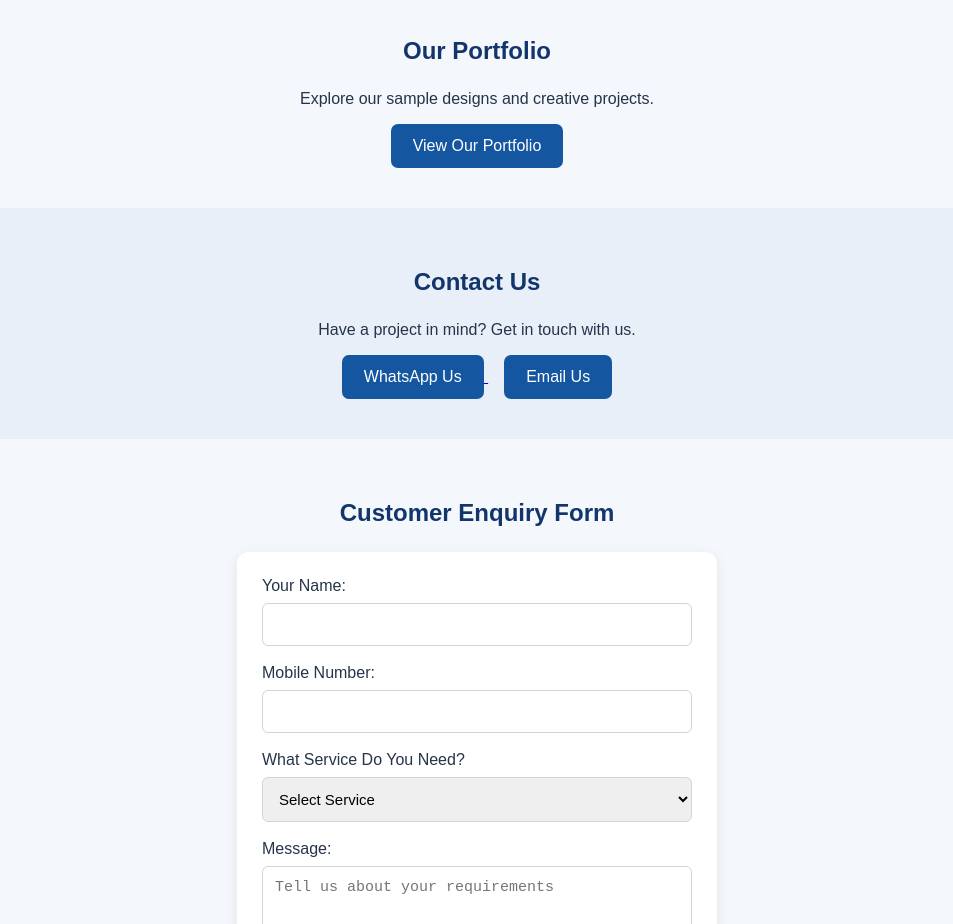
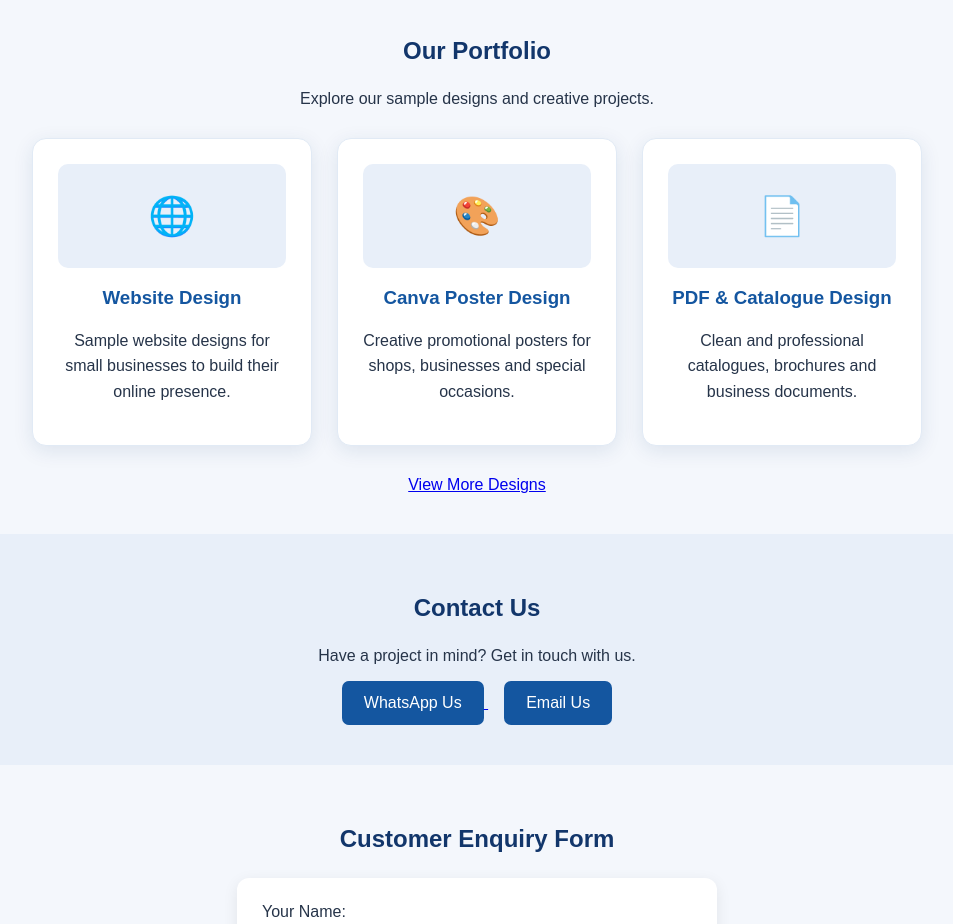
Before and after one commit to geethakamaly2007-png/thozilora-website, a plain HTML site: page index.html in a window 1280 px wide. Shown: the part 1240-2164 px from the top of the page, without its empty margins (163-1116 px from the left). Drawn offline with Linux system fonts and the light colour scheme.

Commit message:
Improve Portfolio section design

```diff
--- a/index.html
+++ b/index.html
@@ -115,13 +115,44 @@ section h2 {
     box-shadow: 0 4px 12px rgba(18,54,107,0.07);
 }
 
-.portfolio-link {
-    display: inline-block;
-    background: #1456a0;
-    color: white;
-    padding: 13px 22px;
-    border-radius: 7px;
-    text-decoration: none;
+.portfolio-grid {
+    display: flex;
+    justify-content: center;
+    flex-wrap: wrap;
+    gap: 25px;
+    max-width: 1000px;
+    margin: 30px auto;
+}
+
+.portfolio-card {
+    background: white;
+    width: 280px;
+    padding: 25px;
+    border-radius: 14px;
+    border: 1px solid #e1eaf5;
+    box-shadow: 0 5px 20px rgba(18,54,107,0.10);
+    transition: transform 0.3s ease;
+}
+
+.portfolio-card:hover {
+    transform: translateY(-6px);
+}
+
+.portfolio-preview {
+    background: #e8eff9;
+    border-radius: 10px;
+    padding: 30px 10px;
+    margin-bottom: 18px;
+    color: #12366b;
+    font-size: 38px;
+}
+
+.portfolio-card h3 {
+    color: #1456a0;
+}
+
+.portfolio-card p {
+    line-height: 1.6;
 }
 
 .contact {
@@ -263,11 +294,35 @@ footer {
 
 <section id="portfolio">
     <h2>Our Portfolio</h2>
+
     <p>Explore our sample designs and creative projects.</p>
+
+    <div class="portfolio-grid">
+
+        <div class="portfolio-card">
+            <div class="portfolio-preview">🌐</div>
+            <h3>Website Design</h3>
+            <p>Sample website designs for small businesses to build their online presence.</p>
+        </div>
+
+        <div class="portfolio-card">
+            <div class="portfolio-preview">🎨</div>
+            <h3>Canva Poster Design</h3>
+            <p>Creative promotional posters for shops, businesses and special occasions.</p>
+        </div>
+
+        <div class="portfolio-card">
+            <div class="portfolio-preview">📄</div>
+            <h3>PDF & Catalogue Design</h3>
+            <p>Clean and professional catalogues, brochures and business documents.</p>
+        </div>
+
+    </div>
+
     <a class="portfolio-link"
        href="https://sites.google.com/view/thozilora"
        target="_blank">
-       View Our Portfolio
+       View More Designs
     </a>
 </section>
 
```
